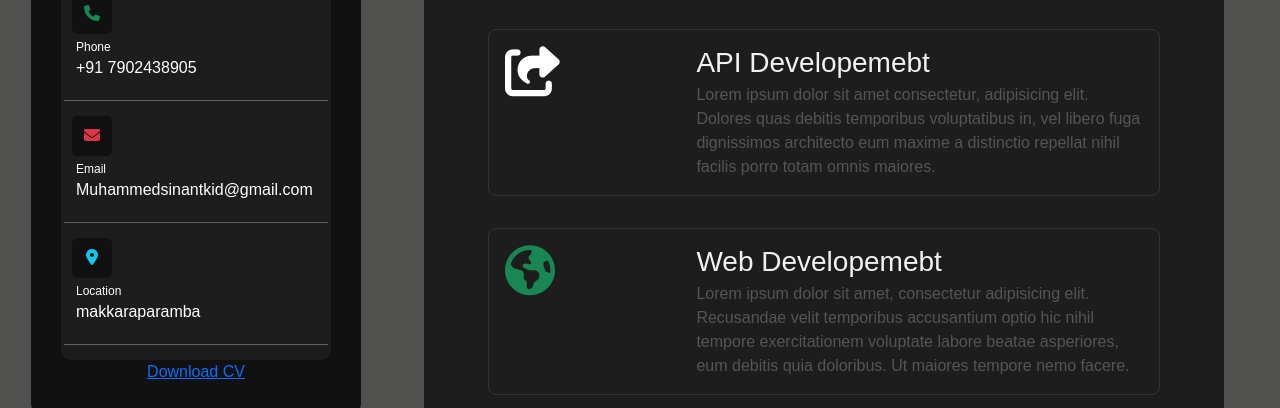
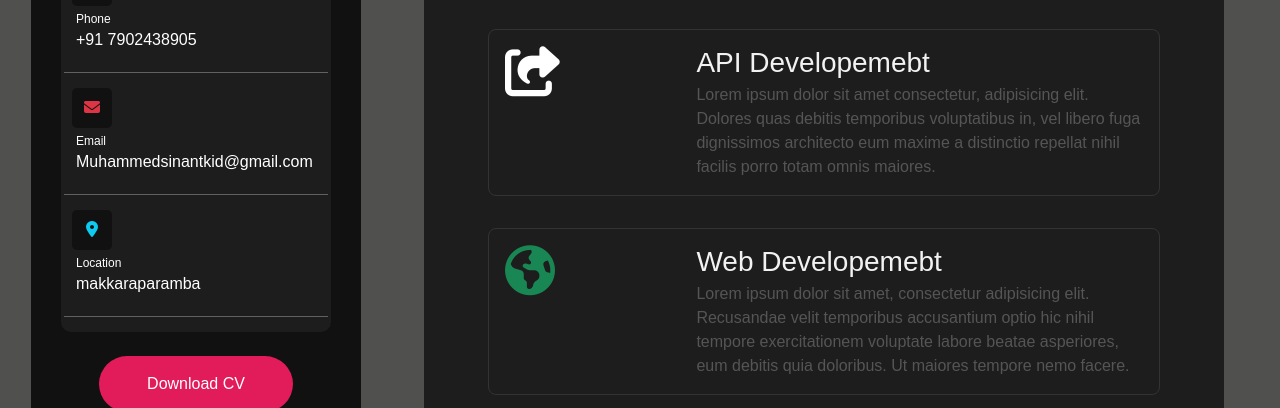
Before and after one commit to muhammed-sinan-tk/my-profile, a plain HTML site: page index.html in a window 1280 px wide. Shown: the part 755-1163 px from the top of the page. Drawn offline with nearby package versions, Linux system fonts and the light colour scheme; a script that the page names is missing.

Commit message:
Update style.css

```diff
--- a/style.css
+++ b/style.css
@@ -157,13 +157,18 @@ body {
     font-size: 12px;
 }
 
-.Download-btn {
+.cv {
     background-color: #e21b5a;
-    color: #fff;
+
     padding: 1rem 3rem;
     border-radius: 30px;
     margin-top: 1.5rem;
     border: none;
+}
+
+.cv a{
+    text-decoration: none;
+    color: #fff;
 }
 
 /* about */
```
